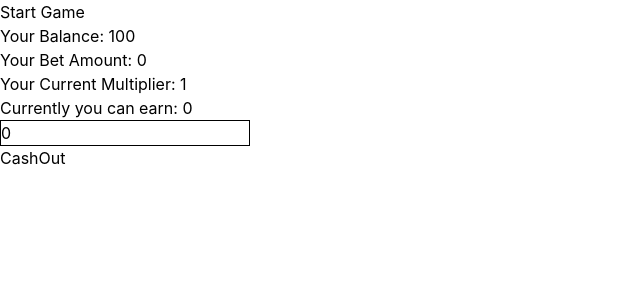
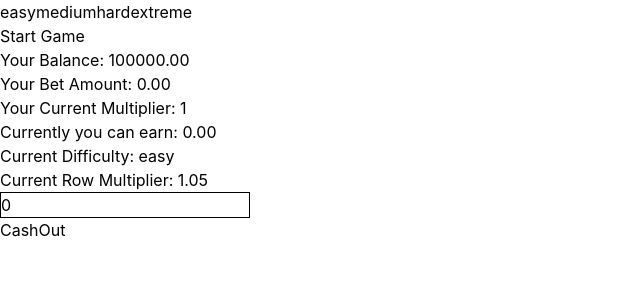
Before and after one commit to Sanchit09876/Treasure-hunt-game, a React (Vite) app: page / in a window 1280 px wide. Shown: the top 300 px of the page, without its empty margins (0-640 px from the left). Built offline with nearby package versions, Linux system fonts and the light colour scheme.

Commit message:
Add & Fix: working difficulty setter and multiplier | card flip bug after cashout & formatting of balance/bet amt

```diff
--- a/src/components/BetInput.jsx
+++ b/src/components/BetInput.jsx
@@ -8,6 +8,7 @@ const BetInput = ({ betAmount, setBetAmount, gameStatus }) => {
           type="number"
           value={betAmount}
           onChange={(e) => setBetAmount(Number(e.target.value))}
+          step="0.05"
           disabled={gameStatus === "playing"}
           placeholder="Place Bets"
           className="border"
--- a/src/components/Card.jsx
+++ b/src/components/Card.jsx
@@ -4,7 +4,7 @@ import questionMark from "../assets/question_mark.png";
 import goldCoins from "../assets/gold_coins.png";
 import skull from "../assets/skull.png";
 
-const Card = ({ type, isActive, onCardFlip, rowLocked }) => {
+const Card = ({ type, isActive, onCardFlip, rowLocked, gameStatus }) => {
   const [flipped, setFlipped] = useState(false);
 
   const revealImage = type === "skull" ? skull : goldCoins;
@@ -14,7 +14,7 @@ const Card = ({ type, isActive, onCardFlip, rowLocked }) => {
       <div
         className={`h-20 w-20 rounded-lg flex justify-center items-center ${flipped ? revealBg : "bg-gray-400"} transition-transform transform-[rotateY(180deg)]`}
         onClick={() => {
-          if (!isActive || rowLocked) {
+          if (!isActive || rowLocked || gameStatus!=="playing") {
             return;
           }
           setFlipped(true);
--- a/src/components/CardRow.jsx
+++ b/src/components/CardRow.jsx
@@ -1,13 +1,13 @@
 import React from "react";
 import Card from "./Card";
 
-const CardRow = ({ cards, isActive, onCardFlip, rowLocked, roundId }) => {
+const CardRow = ({ cards, isActive, onCardFlip, rowLocked, roundId, gameStatus }) => {
   return (
     <div
       className={`flex gap-1 mb-2-2 ${isActive ? "bg-yellow-300" : "bg-gray-500 opacity-75"}`}
     >
       {cards.map((type, index) => {
-        return <Card key={`${roundId}-${index}`} type={type} isActive={isActive} onCardFlip={onCardFlip} rowLocked={rowLocked} />;
+        return <Card key={`${roundId}-${index}`} type={type} isActive={isActive} onCardFlip={onCardFlip} rowLocked={rowLocked} gameStatus={gameStatus} />;
       })}
     </div>
   );
--- /dev/null
+++ b/src/components/DifficultySelector.jsx
@@ -0,0 +1,20 @@
+import React from "react";
+import difficultyConfig from "../data/difficultyConfig";
+
+const DifficultySelector = ({ setDifficulty, difficulty, gameStatus }) => {
+  return (
+    <div>
+      {Object.keys(difficultyConfig).map((name) => (
+        <button
+          key={name}
+          onClick={() => setDifficulty(name)}
+          disabled={gameStatus === "playing"}
+        >
+          {name}
+        </button>
+      ))}
+    </div>
+  );
+};
+
+export default DifficultySelector;
--- a/src/components/DifficutlySelector.jsx
+++ /dev/null
@@ -1,9 +0,0 @@
-import React from 'react'
-
-const DifficutlySelector = () => {
-  return (
-    <div>DifficutlySelector</div>
-  )
-}
-
-export default DifficutlySelector
--- a/src/components/Game.jsx
+++ b/src/components/Game.jsx
@@ -6,9 +6,10 @@ import { generateRowCards, getRowMultiplier } from "../utils/gameLogic";
 import difficultyConfig from "../data/difficultyConfig";
 import BetInput from "./BetInput";
 import StatusBar from "./StatusBar";
+import DifficultySelector from "./DifficultySelector";
 
 function Game() {
-  const [balance, setBalance] = useState(100);
+  const [balance, setBalance] = useState(100000);
   const [betAmount, setBetAmount] = useState(0);
   const [difficulty, setDifficulty] = useState("easy");
   const [gameStatus, setGameStatus] = useState("idle");
@@ -21,15 +22,15 @@ function Game() {
   const [activeBet, setActiveBet] = useState(0);
 
   function startGame() {
-    if(gameStatus === "playing"){
+    if (gameStatus === "playing") {
       setErr("Finish the round or Cash Out before starting new Round!");
       return;
     }
-    if (betAmount <= 0 ) {
-      setErr("Please Bet Something!")
+    if (betAmount <= 0) {
+      setErr("Please Bet Something!");
       return;
     }
-    if(betAmount > balance){
+    if (betAmount > balance) {
       setErr("Not Enough Amount in Your balance!");
       return;
     }
@@ -76,6 +77,11 @@ function Game() {
 
   return (
     <div>
+      <DifficultySelector
+        difficulty={difficulty}
+        setDifficulty={setDifficulty}
+        gameStatus={gameStatus}
+      />
       <button
         onClick={() => {
           setRowLocked(false);
@@ -86,12 +92,22 @@ function Game() {
       </button>
       {console.log(rows)}
 
-      <StatusBar balance={balance} gameStatus={gameStatus} betAmount={betAmount} currentMultiplier={currentMultiplier} />
+      <StatusBar
+        balance={balance}
+        gameStatus={gameStatus}
+        betAmount={betAmount}
+        currentMultiplier={currentMultiplier}
+        difficulty={difficulty}
+        currentRow={currentRow}
+      />
 
-      <BetInput betAmount={betAmount} setBetAmount={setBetAmount} gameStatus={gameStatus} />
+      <BetInput
+        betAmount={betAmount}
+        setBetAmount={setBetAmount}
+        gameStatus={gameStatus}
+      />
 
-      {err &&
-      <p>{err}</p>}
+      {err && <p>{err}</p>}
 
       {rows.map((row, index) => {
         return (
@@ -102,6 +118,7 @@ function Game() {
             onCardFlip={handleCardFlip}
             rowLocked={rowLocked}
             roundId={roundId}
+            gameStatus={gameStatus}
           />
         );
       })}
--- a/src/components/StatusBar.jsx
+++ b/src/components/StatusBar.jsx
@@ -1,18 +1,22 @@
-import React from 'react'
+import React from "react";
+import { getRowMultiplier } from "../utils/gameLogic";
 
-const StatusBar = ({balance, gameStatus, betAmount, currentMultiplier}) => {
+const StatusBar = ({ balance, gameStatus, betAmount, currentMultiplier, difficulty, currentRow }) => {
+  const previewMultiplier = getRowMultiplier(difficulty, currentRow);
   return (
     <div>
-        <div>
-            <p>Your Balance: {balance}</p>
-            <p>Your Bet Amount: {betAmount}</p>
-            <p>Your Current Multiplier: {currentMultiplier}</p>
-            <p>Currently you can earn: {betAmount * currentMultiplier}</p>
-            {gameStatus === 'lost' && <p>You Loose! Try Again</p>}
-            {gameStatus === 'won' && <p>You Win! Congratulations!!!</p>}
-        </div>
+      <div>
+        <p>Your Balance: {balance.toFixed(2)}</p>
+        <p>Your Bet Amount: {betAmount.toFixed(2)}</p>
+        <p>Your Current Multiplier: {currentMultiplier}</p>
+        <p>Currently you can earn: {(betAmount * currentMultiplier).toFixed(2)}</p>
+        <p>Current Difficulty: {difficulty}</p>
+        <p>Current Row Multiplier: {previewMultiplier} </p>
+        {gameStatus === "lost" && <p>You Loose! Try Again</p>}
+        {gameStatus === "won" && <p>You Win! Congratulations!!!</p>}
+      </div>
     </div>
-  )
-}
+  );
+};
 
-export default StatusBar
+export default StatusBar;
--- a/src/data/difficultyConfig.js
+++ b/src/data/difficultyConfig.js
@@ -8,12 +8,12 @@ const difficultyConfig = {
     multipliers: [1.15, 1.2, 1.25, 1.35],
   },
   hard: {
-    skull: [3 - 4],
-    multipliers: [1.25, 1.3, 1.35, 1, 45],
+    skull: [3, 4],
+    multipliers: [1.25, 1.3, 1.35, 1.45],
   },
   extreme: {
     skull: [5, 5],
-    multiplers: [1.5, 1.75, 2, 2, 25],
+    multipliers: [1.5, 1.75, 2, 2.25],
   },
 };
 
```
